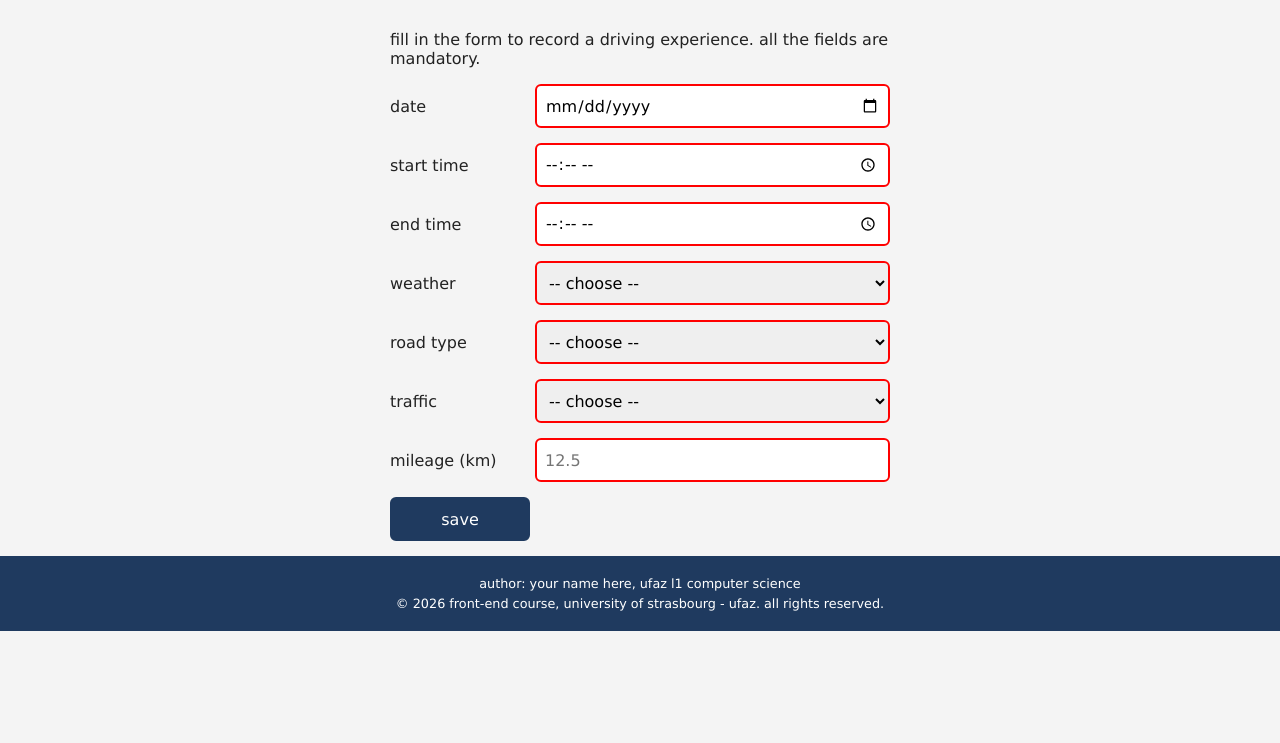
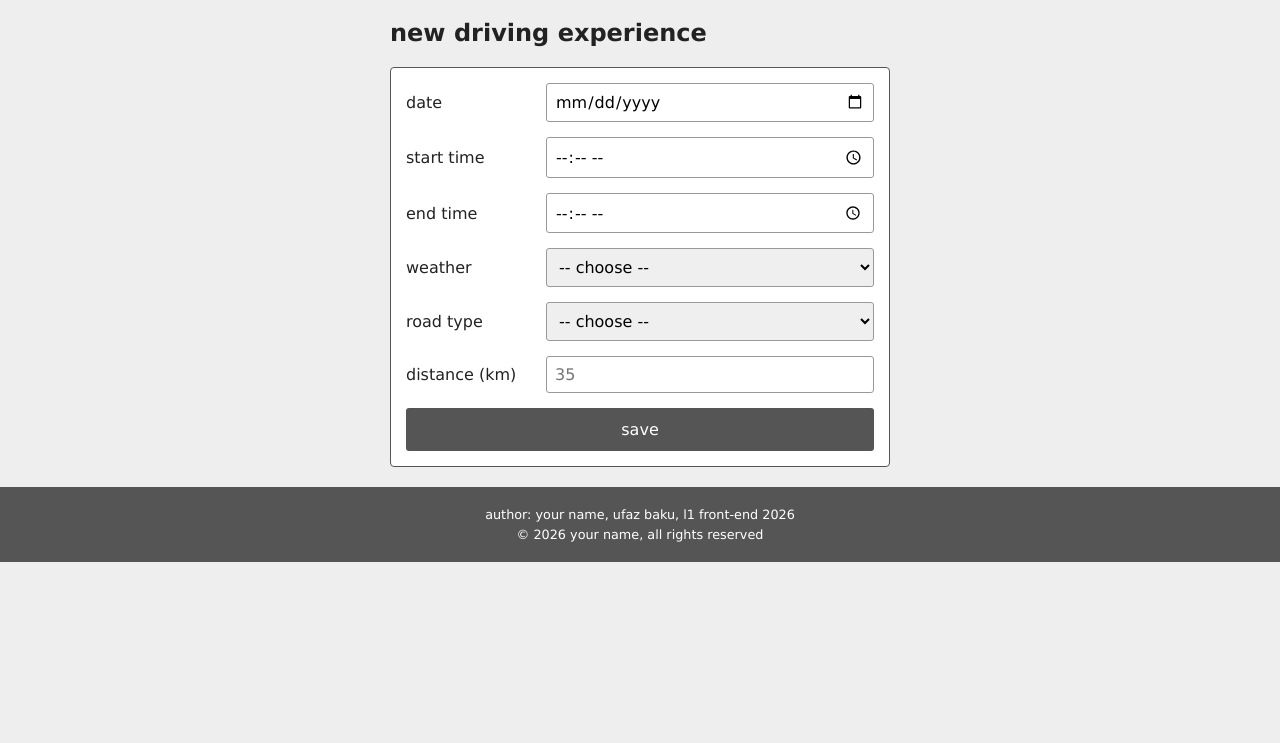
Before and after one commit to narminkhalilova/pw1_front-end_L1, a plain HTML site: page ttep2/index.html in a window 1280 px wide. Shown: the part 57-800 px from the top of the page. Drawn offline with Linux system fonts and the light colour scheme.

Commit message:
Refactor form structure and update labels
Updated form fields and labels for driving experience input.

```diff
--- a/ttep2/index.html
+++ b/ttep2/index.html
@@ -4,7 +4,29 @@
 <meta charset="utf-8">
 <meta name="viewport" content="width=device-width, initial-scale=1">
 <title>driving experience assistant</title>
-<link rel="stylesheet" href="style.css">
+<style>
+/* same font everywhere, form fields too */
+body, input, select, button {font-family: verdana, sans-serif; font-size: 1em;}
+body {margin: 0; background-color: #eeeeee; color: #222222;}
+/* header and footer take the full width */
+header, footer {background-color: #555555; color: #ffffff; text-align: center; padding: 15px;}
+header h1 {margin: 0; font-size: 1.4em;}
+footer {font-size: 0.8em; margin-top: 20px;}
+footer p {margin: 5px 0;}
+/* main is centered and small, good for a phone */
+main {max-width: 500px; margin: 0 auto; padding: 0 15px;}
+form {background-color: #ffffff; border: 1px solid #555555; border-radius: 4px; padding: 15px;}
+/* on a phone the label is above the field */
+.field {display: grid; grid-template-columns: 1fr; margin-bottom: 15px;}
+label {margin-bottom: 5px;}
+input, select {width: 100%; box-sizing: border-box; padding: 8px; border: 1px solid #999999; border-radius: 3px;}
+button {width: 100%; padding: 12px; background-color: #555555; color: #ffffff; border: none; border-radius: 3px; cursor: pointer;}
+/* on a bigger screen the label goes on the left */
+@media (min-width: 600px) {
+  .field {grid-template-columns: 140px 1fr; align-items: center;}
+  label {margin-bottom: 0;}
+}
+</style>
 </head>
 <body>
 
@@ -13,65 +35,61 @@
 </header>
 
 <main>
-<p>fill in the form to record a driving experience. all the fields are mandatory.</p>
+<section>
+<h2>new driving experience</h2>
+<form>
 
-<form>
-<p>
-<label for="iddate">date</label>
-<input type="date" id="iddate" required>
-</p>
-<p>
-<label for="idstart">start time</label>
-<input type="time" id="idstart" required>
-</p>
-<p>
-<label for="idend">end time</label>
-<input type="time" id="idend" required>
-</p>
-<p>
-<label for="idweather">weather</label>
-<select id="idweather" required>
+<div class="field">
+<label for="date">date</label>
+<input type="date" id="date" required>
+</div>
+
+<div class="field">
+<label for="startingTime">start time</label>
+<input type="time" id="startingTime" required>
+</div>
+
+<div class="field">
+<label for="endingTime">end time</label>
+<input type="time" id="endingTime" required>
+</div>
+
+<div class="field">
+<label for="idWeather">weather</label>
+<select id="idWeather" name="idWeather" required>
 <option value="">-- choose --</option>
 <option value="1">sunny</option>
-<option value="2">cloudy</option>
-<option value="3">windy</option>
-<option value="4">rainy</option>
-<option value="5">snowy</option>
-<option value="6">foggy</option>
+<option value="2">rainy</option>
+<option value="3">cloudy</option>
+<option value="4">windy</option>
+<option value="5">foggy</option>
 </select>
-</p>
-<p>
-<label for="idroad">road type</label>
-<select id="idroad" required>
+</div>
+
+<div class="field">
+<label for="idRoad">road type</label>
+<select id="idRoad" name="idRoad" required>
 <option value="">-- choose --</option>
 <option value="1">city</option>
-<option value="2">country road</option>
-<option value="3">highway</option>
-<option value="4">mountain road</option>
+<option value="2">highway</option>
+<option value="3">mountain</option>
 </select>
-</p>
-<p>
-<label for="idtraffic">traffic</label>
-<select id="idtraffic" required>
-<option value="">-- choose --</option>
-<option value="1">light</option>
-<option value="2">moderate</option>
-<option value="3">heavy</option>
-</select>
-</p>
-<p>
-<label for="idkm">mileage (km)</label>
-<input type="number" id="idkm" min="0" step="0.1" inputmode="decimal" placeholder="12.5" required>
-</p>
-<p>
-<button type="button" id="idsave">save</button>
-</p>
+</div>
+
+<div class="field">
+<label for="distance">distance (km)</label>
+<input type="number" id="distance" min="0" max="2000" step="0.1" placeholder="35" required>
+</div>
+
+<button type="button">save</button>
+
 </form>
+</section>
 </main>
 
 <footer>
-<p>author: your name here, ufaz l1 computer science</p>
-<p>&copy; 2026 front-end course, university of strasbourg - ufaz. all rights reserved.</p>
+<p>author: your name, ufaz baku, l1 front-end 2026</p>
+<p>&copy; 2026 your name, all rights reserved</p>
 </footer>
 
 </body>
```
